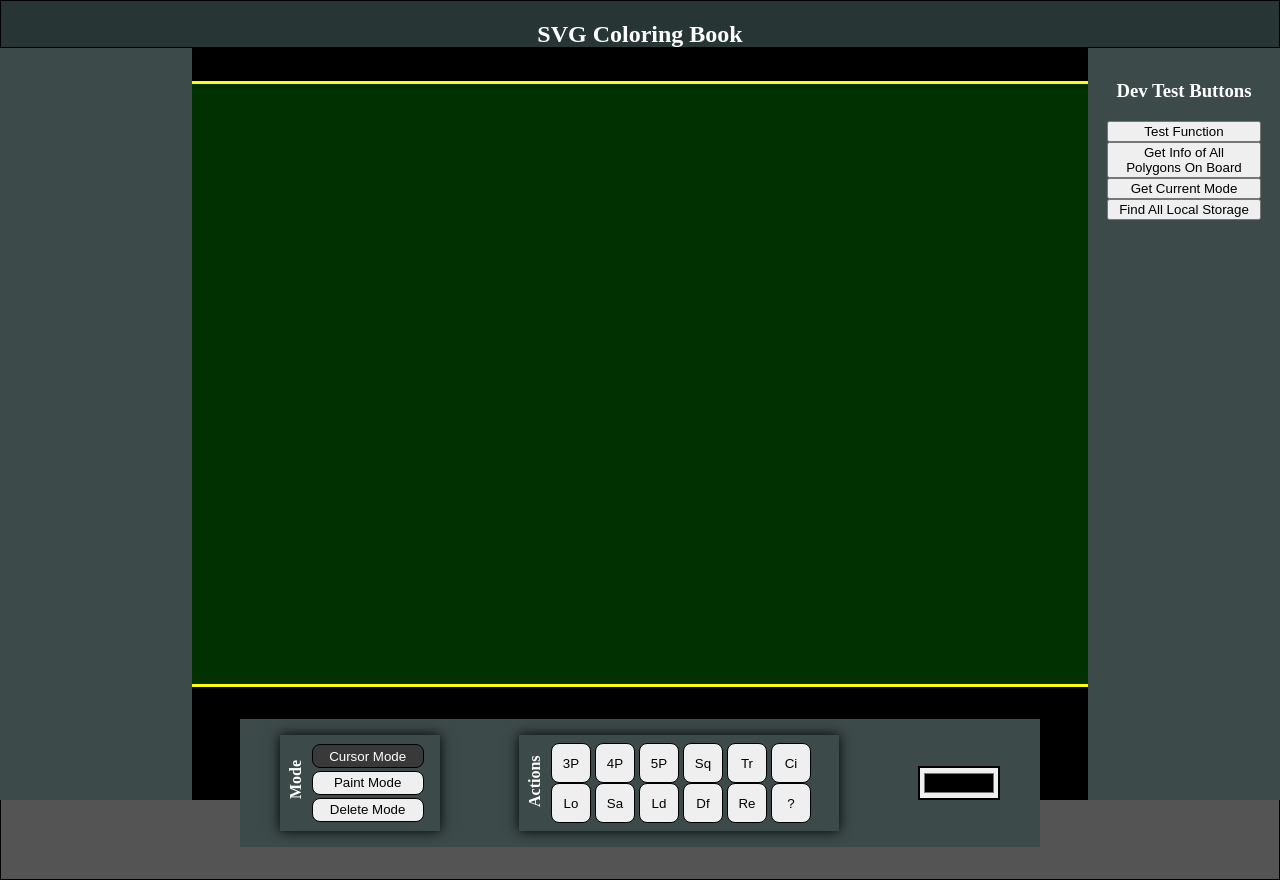
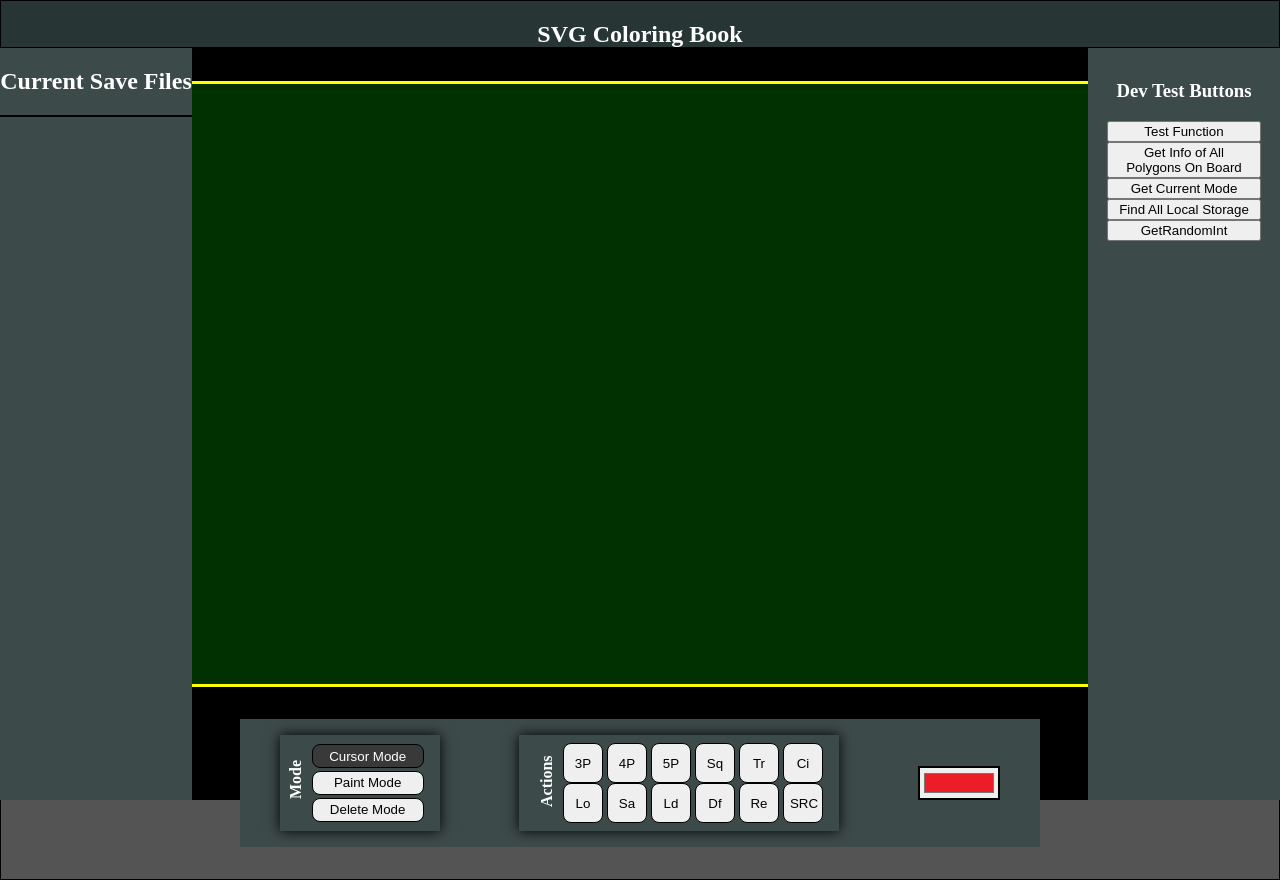
Before and after one commit to JustSteve2k/ColoringBook, a website with bundled scripts: page public/index.html in a window 1280 px wide. Built offline with nearby package versions, Linux system fonts and the light colour scheme.

Commit message:
page adjustment

```diff
--- a/public/css/style.css
+++ b/public/css/style.css
@@ -182,6 +182,7 @@ button:hover {
 .lowerButtonGroup2 {
   display: flex;
   align-items: center;
+  justify-content: center;
   flex-wrap: wrap;
   /* border: 1px solid yellow; */
   width: 20rem;
@@ -199,6 +200,7 @@ button:hover {
   /* border: 1px solid yellow; */
   width: 16.5rem;
   align-items: center;
+  justify-content: center;
 }
 
 .testButtonGroup1 {
--- a/public/index.html
+++ b/public/index.html
@@ -62,16 +62,9 @@
               <button id="btnLoad" class="smButton">Ld</button>
               <button id="btnDeleteFile" class="smButton">Df</button>
               <button id="btnResetNew" class="smButton">Re</button>
-              <button class="smButton">?</button>
+              <button id="btnSetRandomColor" class="smButton">SRC</button>
             </div>
           </div>
-          <!-- <div class="testButtonGroup1">
-            <button id="btnTest1" class="smButton">T1</button>
-            <button id="btnTest2" class="smButton">T2</button>
-            <button id="btnTest3" class="smButton">T3</button>
-            <button id="btnTest4" class="smButton">T4</button>
-          </div> -->
-
           <div class="colorSelection">
             <input class="colorPicker" type="color" />
           </div>
@@ -85,6 +78,11 @@
           <button id="btnDev2">Get Info of All Polygons On Board</button>
           <button id="btnDev3">Get Current Mode</button>
           <button id="btnDev4">Find All Local Storage</button>
+          <button id="btnDev5">GetRandomInt</button>
+          <!-- <button id="btnDev6">?</button>
+          <button id="btnDev7">?</button>
+          <button id="btnDev8">?</button>
+          <button id="btnDev9">?</button> -->
         </div>
       </div>
     </div>
```
